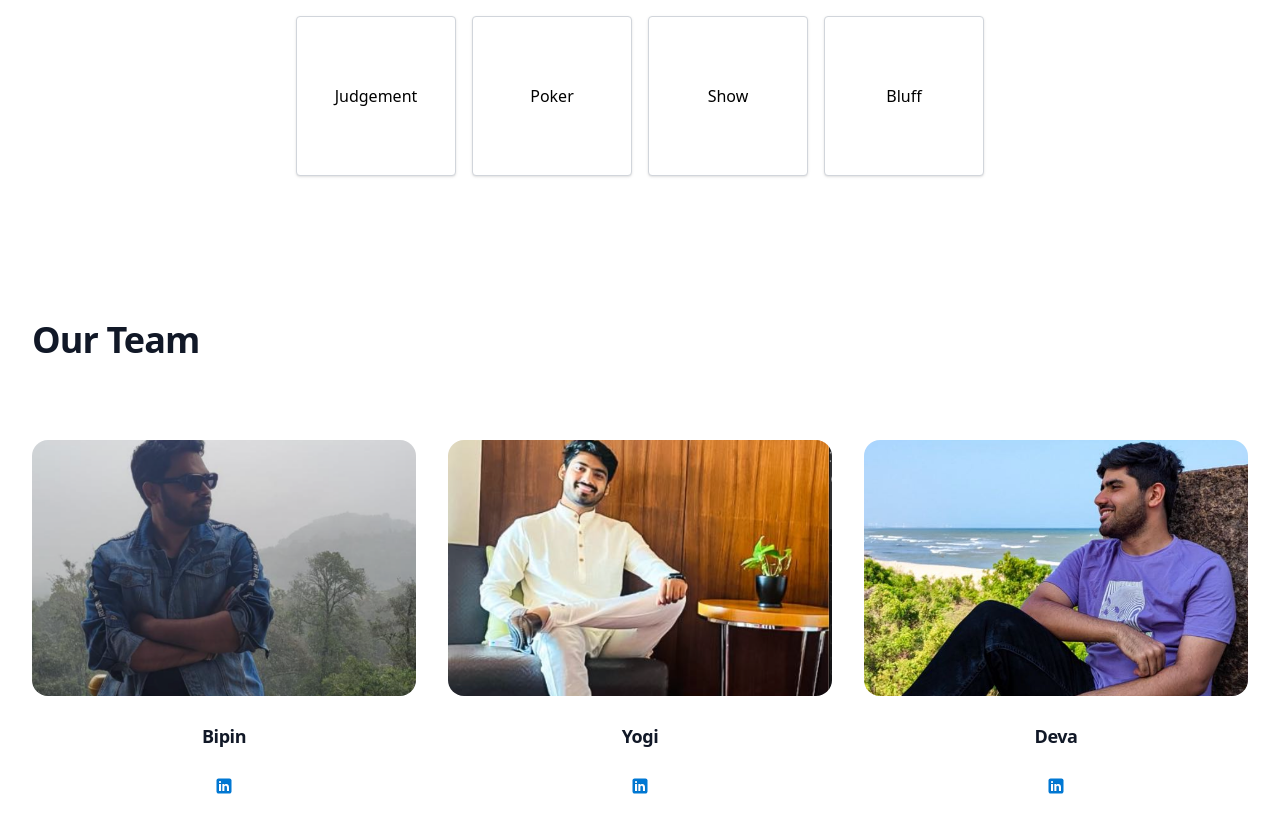
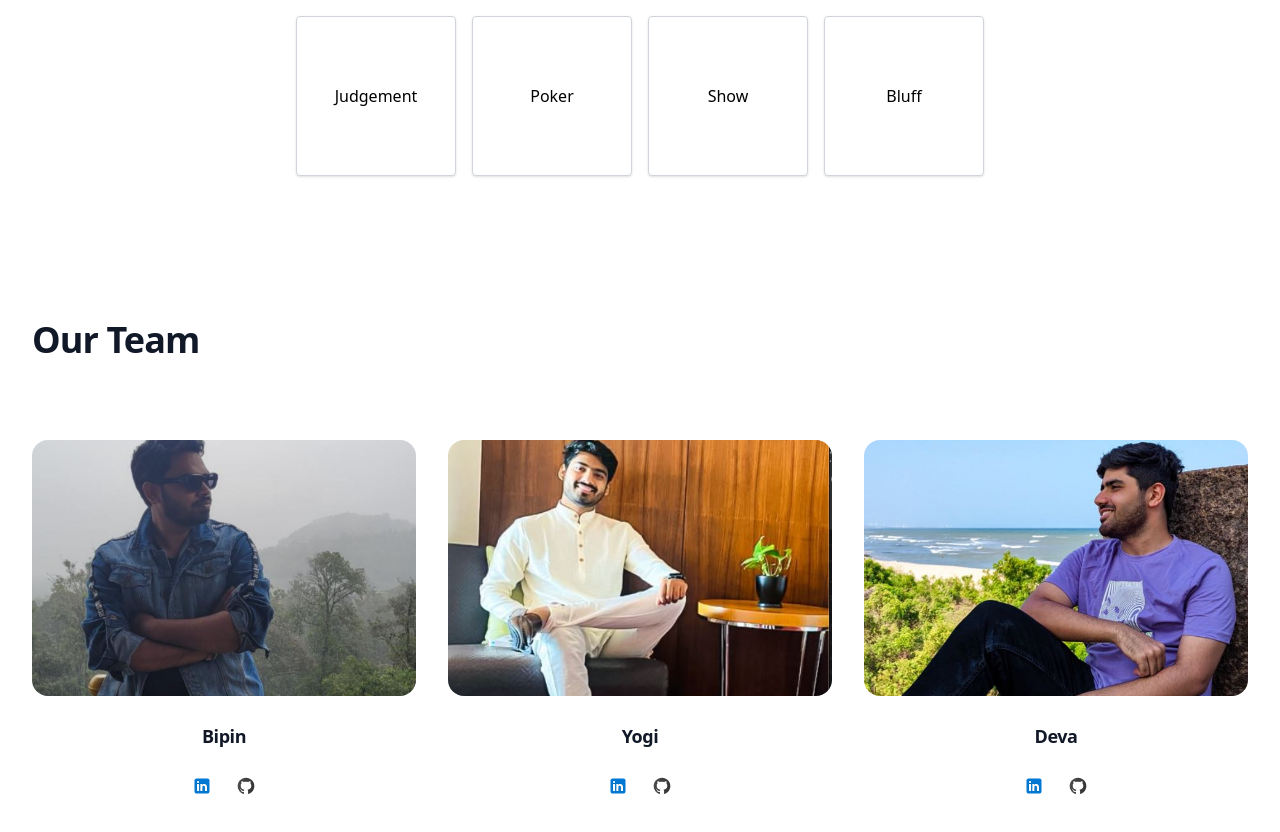
Before and after one commit to Bipin-K-r/card-arena-frontend, a React (Vite) app: page / in a window 1280 px wide. Shown: the top 832 px of the page. Built offline with nearby package versions, Linux system fonts and the light colour scheme.

Commit message:
added github to developer card

```diff
--- a/src/components/DeveloperCard.tsx
+++ b/src/components/DeveloperCard.tsx
@@ -5,6 +5,7 @@ interface DeveloperCardProps {
   role: string;
   imageUrl: string;
   linkedinUrl: string;
+  githubUrl: string; // Add GitHub URL property
 }
 
 const DeveloperCard: React.FC<DeveloperCardProps> = ({
@@ -12,6 +13,7 @@ const DeveloperCard: React.FC<DeveloperCardProps> = ({
   role,
   imageUrl,
   linkedinUrl,
+  githubUrl,
 }) => {
   return (
     <li className="flex flex-col items-center">
@@ -22,12 +24,16 @@ const DeveloperCard: React.FC<DeveloperCardProps> = ({
         {linkedinUrl && (
           <li>
             <a href={linkedinUrl} className="text-gray-400 hover:text-gray-500">
-            <span className="sr-only">LinkedIn</span>
-            <img
-              src={'./linkedin.svg'}
-              alt="LinkedIn"
-              className="h-5 w-5"
-            />
+              <span className="sr-only">LinkedIn</span>
+              <img src={'./linkedin.svg'} alt="LinkedIn" className="h-5 w-5" />
+            </a>
+          </li>
+        )}
+        {githubUrl && (
+          <li>
+            <a href={githubUrl} className="text-gray-400 hover:text-gray-500">
+              <span className="sr-only">GitHub</span>
+              <img src={'./github.svg'} alt="GitHub" className="h-5 w-5" />
             </a>
           </li>
         )}
--- a/src/pages/HomePage.tsx
+++ b/src/pages/HomePage.tsx
@@ -19,18 +19,21 @@ const HomePage: React.FC = () => {
       role: "",
       imageUrl: "/bipin.png",
       linkedinUrl: "https://www.linkedin.com/in/bipin-k/",
+      githubUrl:'https://github.com/Bipin-K-r'
     },
     {
       name: "Yogi",
       role: "",
       imageUrl: "/yogi.png",
       linkedinUrl: "https://www.linkedin.com/in/yogeshyadaviitg/",
+      githubUrl:'https://github.com/yogeshknp'
     },
     {
       name: "Deva",
       role: "",
       imageUrl: "/deva.png",
       linkedinUrl: "https://www.linkedin.com/in/dtaneja123/",
+      githubUrl:'https://github.com/devashishTaneja'
     },
   ];
 
```
Also changed, not shown: public/github.svg (added).
